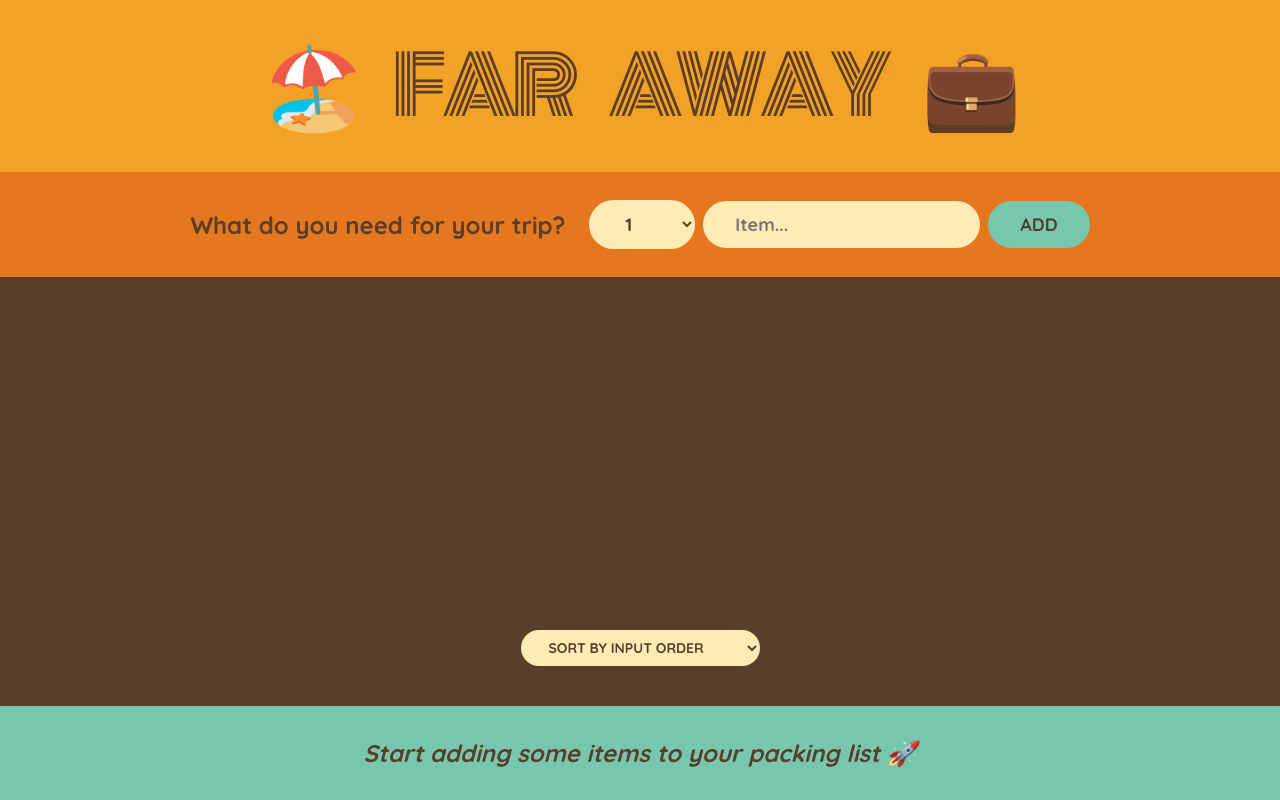
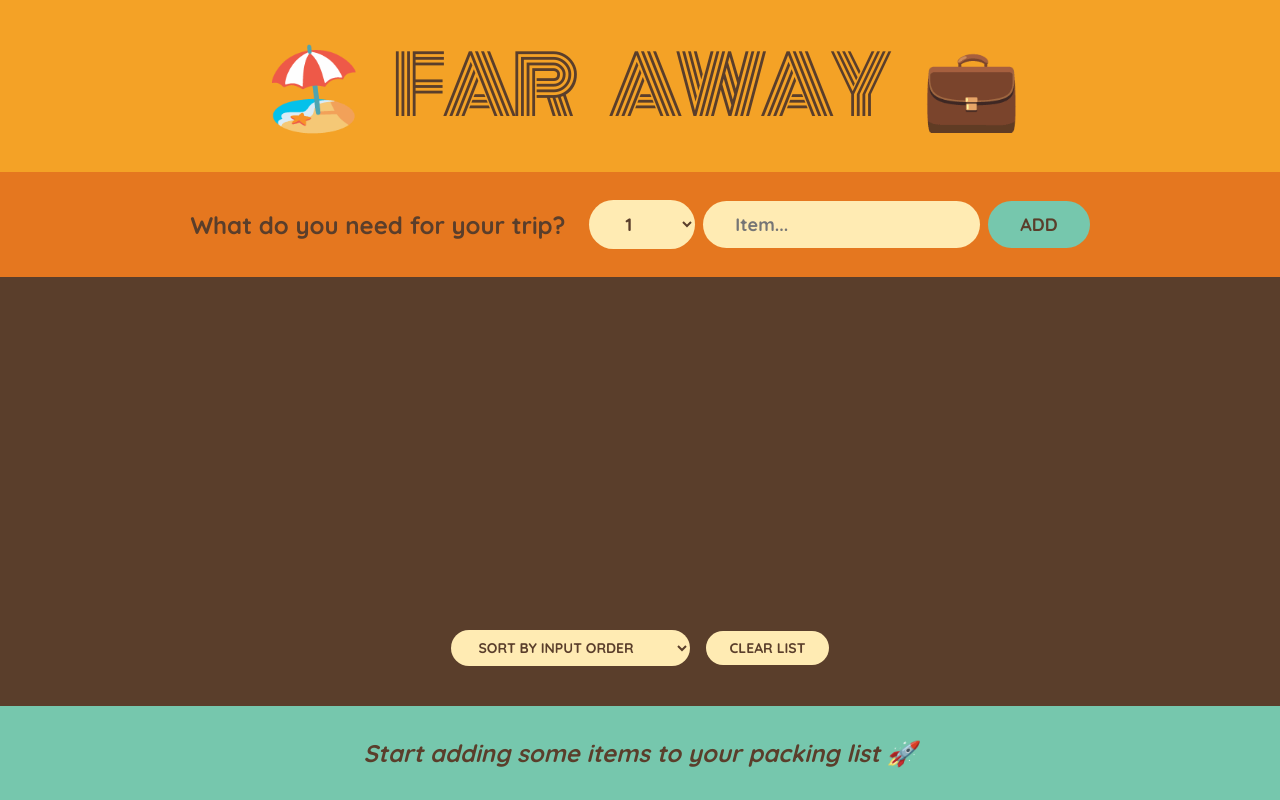
Before and after one commit to Yeabsra-Henok/Travel-Item-Tracker, a React (Create React App) app: page / in a window 1280 px wide. Built offline with nearby package versions, Linux system fonts and the light colour scheme.

Commit message:
implement clear functionality

```diff
--- a/src/App.js
+++ b/src/App.js
@@ -24,6 +24,11 @@
       )
     );
   }
+
+  function handleClearList() {
+    setItems([]);
+  }
+
   return (
     <div className="app">
       {/* component listed */}
@@ -33,6 +38,7 @@
         items={items}
         onDeleteItem={handleDeleteItem}
         onToggleItem={handleToggleItem}
+        onclearList={handleClearList}
       />
       <Stats items={items} />
     </div>
@@ -84,7 +90,7 @@
   );
 }
 
-function PackingList({ items, onDeleteItem, onToggleItem }) {
+function PackingList({ items, onDeleteItem, onToggleItem, onclearList }) {
   const [sortBy, setSortBy] = useState("input");
 
   let sortedItems;
@@ -117,6 +123,8 @@
           <option value="description"> Sort By Description</option>
           <option value="packed"> Sort By packed Status</option>
         </select>
+
+        <button onClick={onclearList}> Clear List </button>
       </div>
     </div>
   );
```
